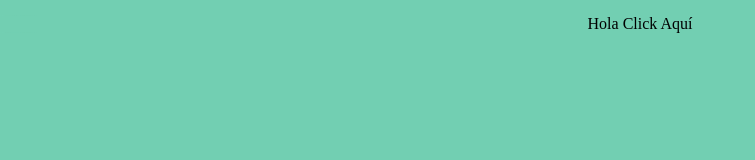
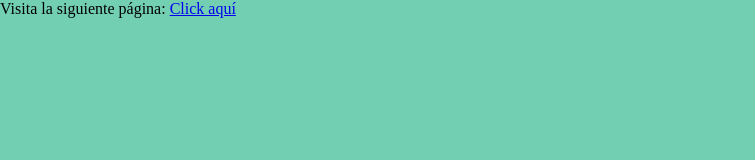
Before and after one commit to linsijiLaGuara/DL-Funciones, a plain HTML site: page index.html in a window 1280 px wide. Shown: the whole page, without its empty margins (0-755 px from the left). Drawn offline with Linux system fonts and the light colour scheme.

```diff
--- a/assets/js/index.js
+++ /dev/null
@@ -1,19 +0,0 @@
-/**
- * Se tiene como base el siguiente ejercicio que cambia el color de fondo de un elemento de
-HTML al hacerle click
- *
-se agrega un if para quie cambie dos veces de colores
- */
-
-const ele = document.getElementById("ele1");
-let colorToggle = true;
-
-ele.addEventListener("click", function pintar() {
-  if (colorToggle) {
-    ele.style.backgroundColor = "yellow";
-  } else {
-    ele.style.backgroundColor = "lightblue";
-  }
-
-  colorToggle = !colorToggle;
-});
--- a/index.html
+++ b/index.html
@@ -7,7 +7,8 @@
     <link rel="stylesheet" href="./assets/css/style.css" />
   </head>
   <body>
-    <div class="ele1" id="ele1" onclick="pintar()">Hola Click Aquí</div>
-    <script src="./assets/js/index.js"></script>
+    <p>
+      Visita la siguiente página: <a href="./condicionales.html">Click aquí</a>
+    </p>
   </body>
 </html>
```
Also changed, not shown: assets/js/script.js (+19 -0 lines), pintar.html (+3 -1 lines).
